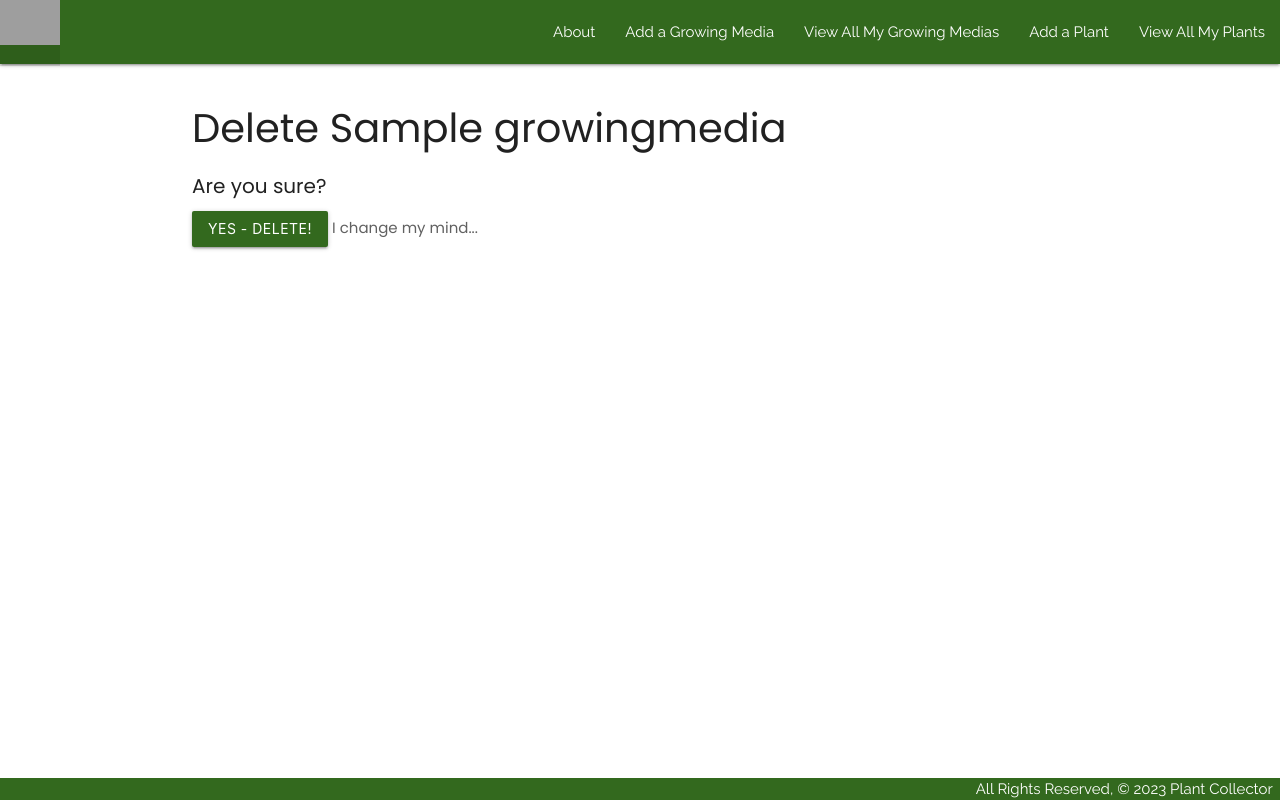
After one commit to hicass/plantcollector, a Django app: page /growing_med/1/delete/ in a window 1280 px wide. The commit adds this page. Run offline with Django 4.2, Linux system fonts and the light colour scheme; tables that the repository leaves empty hold one stand-in row (values such as "Sample post"); grey boxes are pictures that could not be loaded.

Commit message:
Create functionality to delete a Growing Media on its details page.

```diff
--- /dev/null
+++ b/main_app/templates/main_app/growingmedia_confirm_delete.html
@@ -0,0 +1,14 @@
+{% extends 'base.html' %}
+{% block content %}
+
+    <h1>Delete {{object.name}}</h1>
+
+    <h4>Are you sure?</h4>
+
+    <form action='' method='POST'>
+        {% csrf_token %}
+        <input type='submit' value='Yes - Delete!' class='btn light-green darken-4'>
+        <a href='{% url "detail" growingmedia.id %}' class='grey-text text-darken-2'>I change my mind...</a>
+    </form>
+
+{% endblock %}
--- a/main_app/templates/main_app/growingmedia_detail.html
+++ b/main_app/templates/main_app/growingmedia_detail.html
@@ -12,6 +12,9 @@
             <a href='{% url "growing_med_update" growingmedia.id %}' class='light-green-text text-darken-4'>
                 Edit
             </a>
+            <a href='{% url "growing_med_delete" growingmedia.id %}' class='light-green-text text-darken-4'>
+                Delete
+            </a>
         </div>
     </div>
 
--- a/main_app/urls.py
+++ b/main_app/urls.py
@@ -14,4 +14,5 @@ urlpatterns = [
     path('growing_med/<int:pk>/', views.GrowingMediaDetail.as_view(), name='growing_med_detail'),
     path('growing_med/create/', views.GrowingMediaCreate.as_view(), name='growing_med_create'),
     path('growing_med/<int:pk>/update/', views.GrowingMediaUpdate.as_view(), name='growing_med_update'),
+    path('growing_med/<int:pk>/delete/', views.GrowingMediaDelete.as_view(), name='growing_med_delete'),
 ]
--- a/main_app/views.py
+++ b/main_app/views.py
@@ -60,3 +60,7 @@ class GrowingMediaCreate(CreateView):
 class GrowingMediaUpdate(UpdateView):
     model = GrowingMedia
     fields = '__all__'
+
+class GrowingMediaDelete(DeleteView):
+    model = GrowingMedia
+    success_url = '/growing_med'
```
